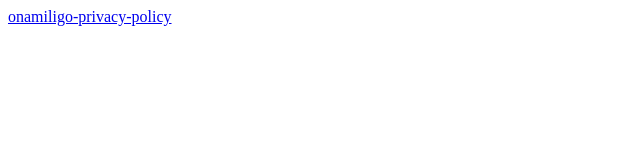
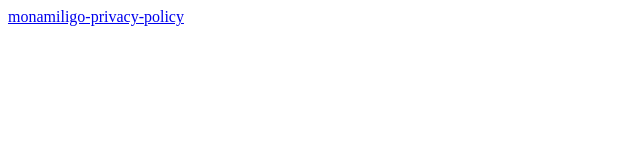
Before and after one commit to app-contracts/app-contracts.github.io, a plain HTML site: page index.html in a window 1280 px wide. Shown: the full height of the page, 0-640 px from the left. Drawn offline with Linux system fonts and the light colour scheme.

Commit message:
Update index.html

```diff
--- a/index.html
+++ b/index.html
@@ -4,6 +4,6 @@
     <title>App contracts</title>
 </head>
 <body>
-    <a href="onamiligo-privacy-policy">onamiligo-privacy-policy</a>
+    <a href="monamiligo-privacy-policy">monamiligo-privacy-policy</a>
 </body>
 </html>
```
